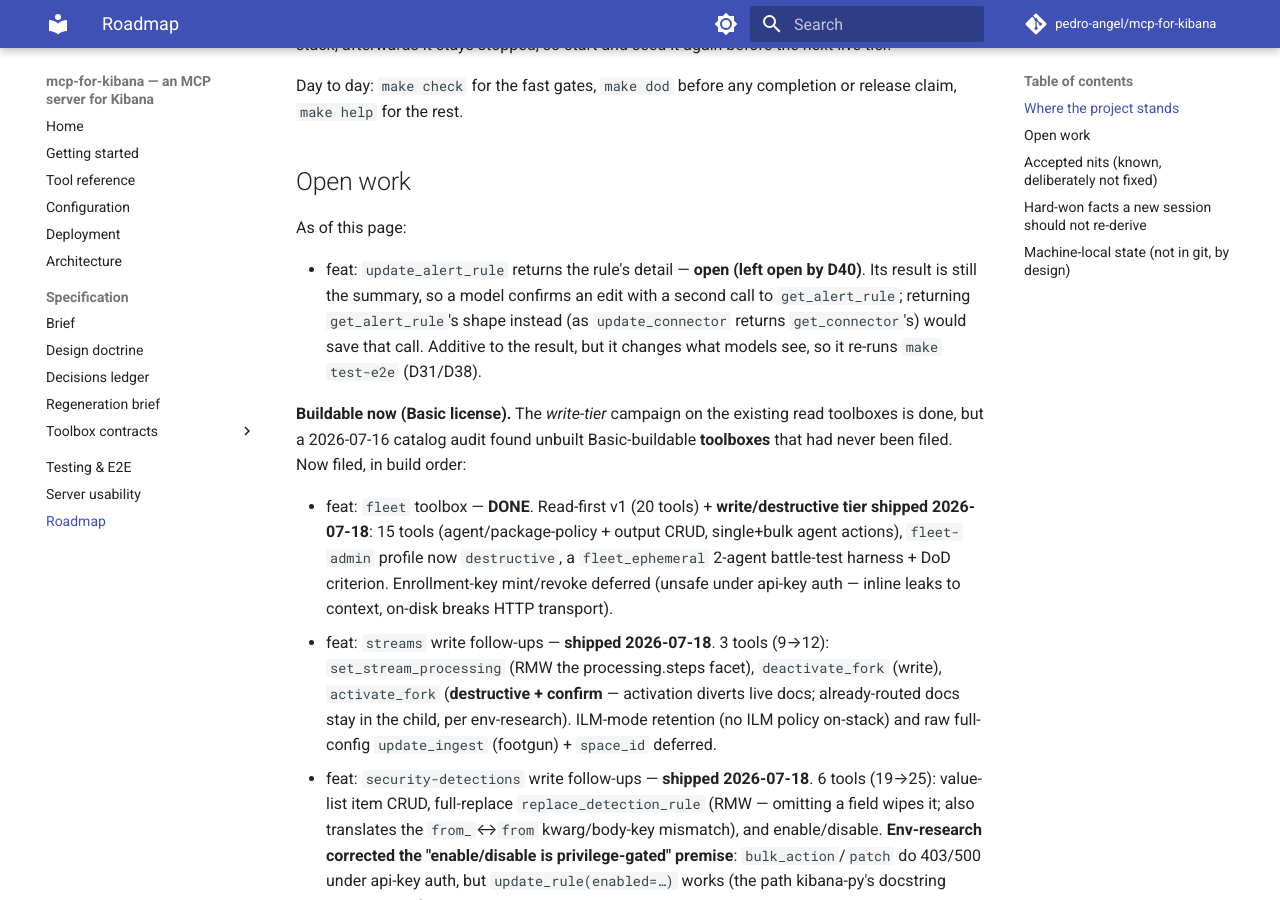
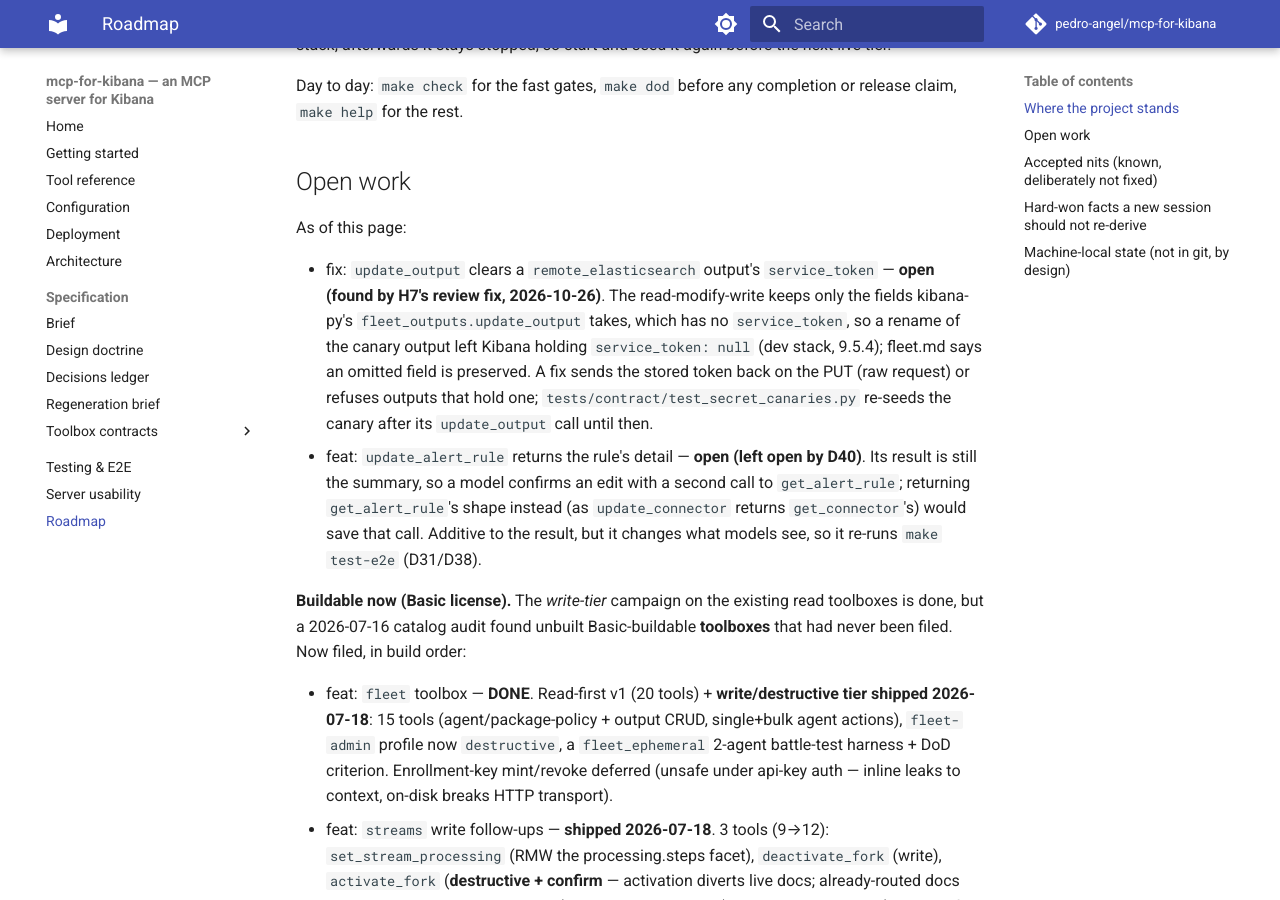
Before and after one commit to pedro-angel/mcp-for-kibana, an MkDocs documentation site: the page built from docs/roadmap.md, in a window 1280 px wide and 900 px high, scrolled down 1197 px. Built offline with MkDocs 1.6.1 and Material for MkDocs 9.7.7, drawn with Linux system fonts in a browser that asks for light colours; comment, search, counter and statistics services are not loaded.

Commit message:
fix(tests): scan the Fleet credential tools; let a canary be any Kibana type
Review of 984d300 (H7), both findings confirmed and fixed:

- The secret scan never saw the SECRET-REDACTED Fleet tools: the fleet
  contract tests call the gateway, not a Client. test_secret_canaries now
  runs list_enrollment_keys, get_enrollment_key and list_uninstall_tokens
  at the read tier and update_output (write tier) on the canary output.
  Bite: list_enrollment_keys doctored to return Fleet's raw items failed
  with the hook naming `0.api_key`; the real tree passes.
- The seed loop and its unit test only took Fleet canaries, so the AGENTS.md
  rule could not be followed for a connector or a private location. Loop
  entries are now `<canary>:<Kibana API path>` (scripts/canaries/<canary>.json
  POSTed to /api/<path>); the unit test and the contract test read the loop
  through tests/_secret_scan.seeded_canaries(); AGENTS.md and D59 say so.

Found on the way, not fixed here (recorded in docs/roadmap.md): update_output's
read-modify-write clears a remote_elasticsearch output's service_token
(kibana-py's update_output takes none), against fleet.md's "an omitted field
is preserved". The new test re-seeds the canary after its call.

Gates: make check 2162 passed; make test-contract 480 passed;
make test-e2e-replay 4 passed.

Co-Authored-By: Claude Opus 5.5 <noreply@anthropic.com>
Claude-Session: https://claude.ai/code/session_014EXhR4rwzqRut7nwHKEQWV

```diff
--- a/docs/roadmap.md
+++ b/docs/roadmap.md
@@ -60,6 +60,15 @@ release claim, `make help` for the rest.
 
 As of this page:
 
+- fix: `update_output` clears a `remote_elasticsearch` output's
+  `service_token` — **open (found by H7's review fix, 2026-10-26)**. The
+  read-modify-write keeps only the fields kibana-py's
+  `fleet_outputs.update_output` takes, which has no `service_token`, so a
+  rename of the canary output left Kibana holding `service_token: null`
+  (dev stack, 9.5.4); fleet.md says an omitted field is preserved. A fix sends
+  the stored token back on the PUT (raw request) or refuses outputs that hold
+  one; `tests/contract/test_secret_canaries.py` re-seeds the canary after its
+  `update_output` call until then.
 - feat: `update_alert_rule` returns the rule's detail — **open (left open by
   D40)**. Its result is still the summary, so a model confirms an edit with a
   second call to `get_alert_rule`; returning `get_alert_rule`'s shape instead
```
Also changed, not shown: .claude/plans/dod-hardening.md (+2 -1 lines), AGENTS.md (+4 -1 lines), CHANGELOG.md (+5 -1 lines), docs/spec/decisions.md (+10 -2 lines), 4 other files.
